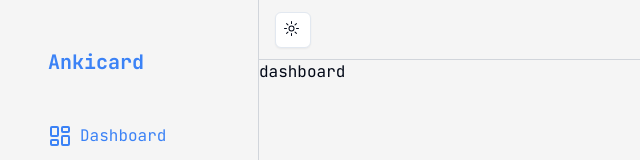
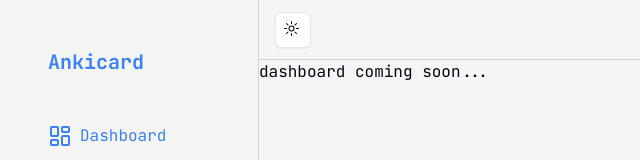
Before and after one commit to kamron9/anki-cards, a React (Vite) app: page /dashboard in a window 1280 px wide. Shown: the top 160 px of the page, without its empty margins (0-640 px from the left). Built offline with nearby package versions, Linux system fonts and the light colour scheme; sample sign-in values are in the browser's storage.

Commit message:
v2 finished

```diff
--- a/src/components/dashboard/index.tsx
+++ b/src/components/dashboard/index.tsx
@@ -1,5 +1,5 @@
 const Dashboard = () => {
-	return <div>dashboard</div>
-}
+  return <div>dashboard coming soon...</div>;
+};
 
-export default Dashboard
+export default Dashboard;
--- a/src/pages/Todo.tsx
+++ b/src/pages/Todo.tsx
@@ -1,9 +1,5 @@
+const TodoPage = () => {
+  return <div>Todo coming soon...</div>;
+};
 
-
-const TodoPage = () => {
-	return (
-		<div>Todo</div>
-	)
-}
-
-export default TodoPage
+export default TodoPage;
```
